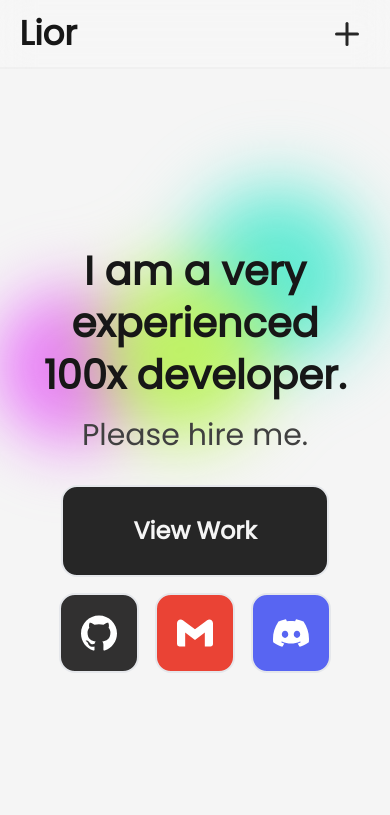
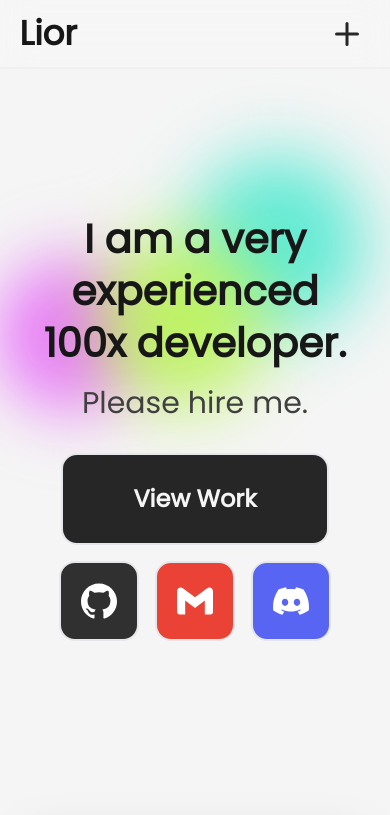
Before and after one commit to underscorelior/portfolio, a React (Vite) app: page / in a window 390 px wide. Shown: the top 815 px of the page. Built offline with nearby package versions, Linux system fonts and the light colour scheme.

Commit message:
Small changes

```diff
--- a/src/components/Header.jsx
+++ b/src/components/Header.jsx
@@ -5,7 +5,7 @@ import { SiDiscord, SiGithub, SiGmail } from 'react-icons/si';
 class Header extends Component {
 	render() {
 		return (
-			<header className="relative mx-auto my-44 flex w-full justify-center md:my-24 lg:my-36">
+			<header className="relative mx-auto my-36 flex w-full justify-center md:my-24 lg:my-36">
 				<div className="relative max-w-lg blur-xl lg:blur-3xl">
 					<div className="absolute -left-10 top-10 h-40 w-40 animate-blob rounded-full bg-fuchsia-400 mix-blend-multiply blur-xl filter sm:h-60 sm:w-60 lg:-left-20 lg:h-80 lg:w-80 lg:blur-3xl"></div>
 					<div className="animation-delay-2000 absolute left-32 top-0 h-40 w-40 animate-blob rounded-full bg-teal-300 mix-blend-multiply blur-xl filter sm:h-60 sm:w-60 lg:left-64 lg:h-80 lg:w-80 lg:blur-3xl"></div>
--- a/src/components/Projects.jsx
+++ b/src/components/Projects.jsx
@@ -61,7 +61,6 @@ class Projects extends Component {
 					}
 					url="https://elitlabs.com"
 					obj={elitlabs}
-					centered={false}
 				/>
 				<ProjectCards
 					title="l0n3ly.com"
@@ -75,7 +74,6 @@ class Projects extends Component {
 					}
 					url="https://l0n3ly.com"
 					obj={l0n3ly}
-					centered={false}
 				/>
 				<ProjectCards
 					title="Polsu"
@@ -91,7 +89,7 @@ class Projects extends Component {
 					}
 					url="https://polsu.xyz"
 					obj={polsu}
-					centered={true}
+					centered
 				/>
 			</section>
 		);
```
